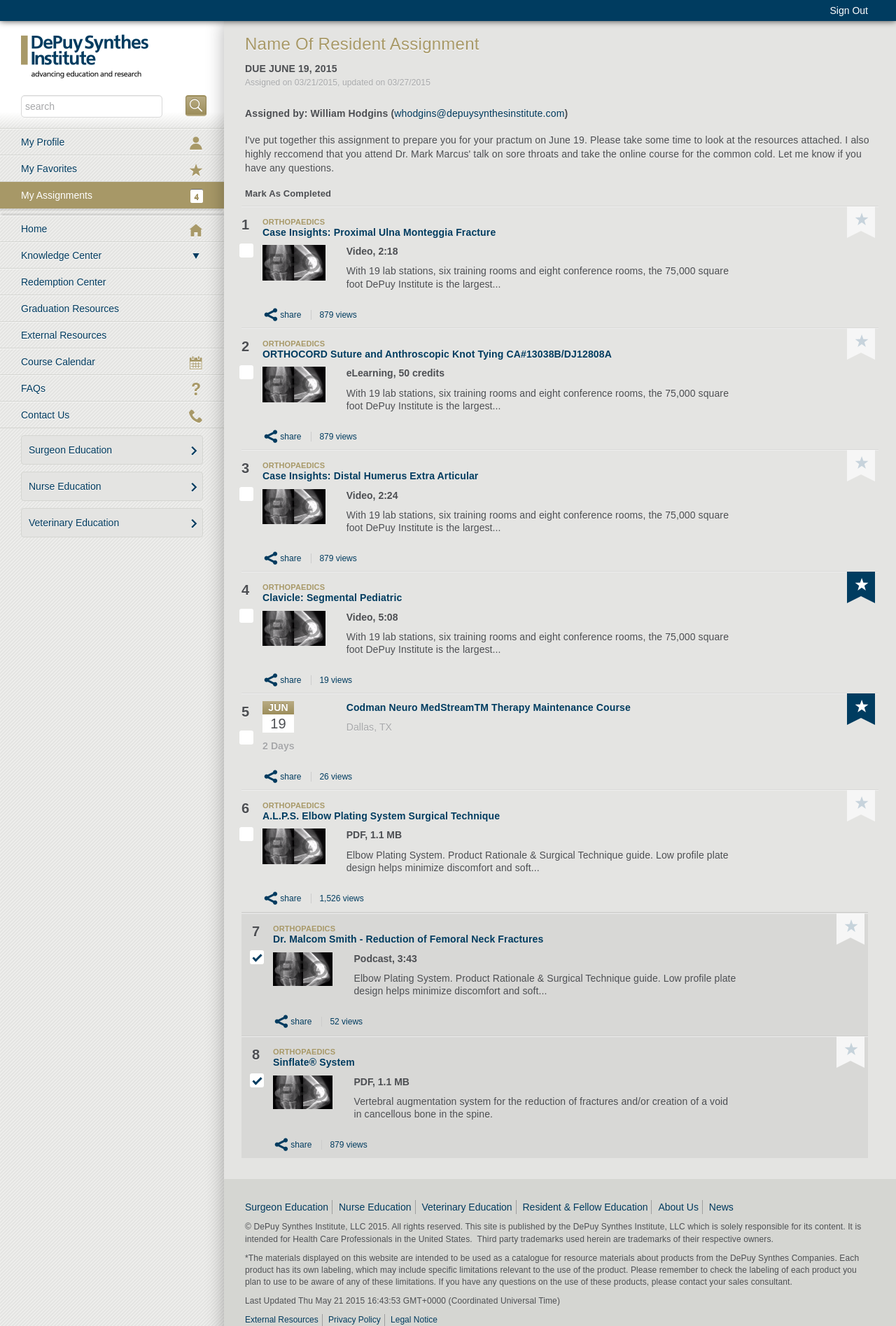
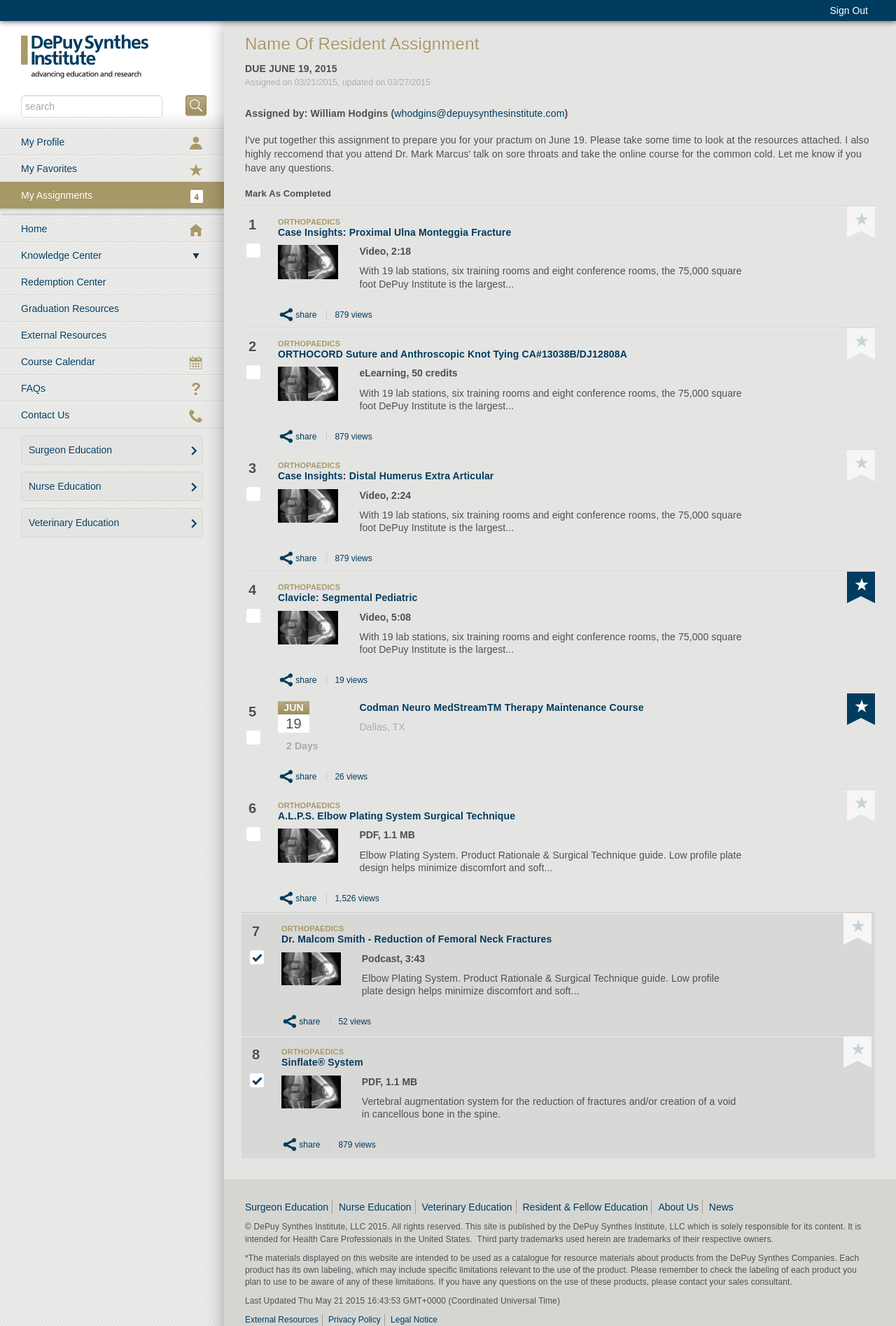
Before and after one commit to 12sm/depuysynthesinstitute, a PHP site: page /views/my-assignments/show-sequential.php in a window 1280 px wide. Shown: the top 1895 px of the page at 70% size. Run offline with PHP 8.4, Linux system fonts and the light colour scheme; some libraries are stand-ins or nearby versions.

Commit message:
indentation for checkboxes

```diff
--- a/css/source/app.css
+++ b/css/source/app.css
@@ -28,6 +28,14 @@
 
 .no-margin-top {
   margin-top:0!important;
+}
+
+.indent {
+  padding-left: 10px;
+}
+
+.content {
+  padding-left: 12px;
 }
 
 .container-fluid {
@@ -617,7 +625,7 @@ img.placeholder-image {
 
 .grey-bg {
   background-color: #D8D8D6;
-  padding: 0px 10px;
+  padding: 0px 0px 0px 10px;
   background-clip: content-box;
 }
 
@@ -1092,6 +1100,10 @@ span.warning p {
     font-size: 16px;
   }
 
+  .grey-bg .no-padding {
+   padding: 0px 10px;
+  }
+
 }
 
 @media only screen and (min-width: 1024px) {
--- a/views/my-assignments/show-sequential.php
+++ b/views/my-assignments/show-sequential.php
@@ -86,7 +86,7 @@
                 <div class="row single-class">
                   <div class="col-xs-12 no-padding">
                     <hr>
-                    <div class="row">
+                    <div class="row indent">
                       <div class="col-xs-10 col-sm-10 col-md-10 col-lg-10">
                         <div class="row">
                           <div class="checkBiz col-xs-1 ">
@@ -107,21 +107,21 @@
                             </div>
                           </div>
                           <div class="col-xs-11">
-                            <div class="row">
+                            <div class="row content">
                               <div class="col-xs-12">
                                 <h5>
                                   ORTHOPAEDICS
                                 </h5>
                               </div>
                             </div>
-                            <div class="row">
+                            <div class="row content">
                               <div class="col-xs-12">
                                 <h4>
                                   Case Insights: Proximal Ulna Monteggia Fracture
                                 </h4>
                               </div>
                             </div>
-                            <div class="row">
+                            <div class="row content">
                               <div class="col-xs-6 col-sm-4 col-md-2 col-lg-2">
                                 <img src="/img/myassignments/assignments-thumbnail.png" class="placeholder-image" />
                               </div>
@@ -142,7 +142,7 @@
                                 </div>
                               </div>
                             </div>
-                            <div class="course_interaction">
+                            <div class="course_interaction content">
                       				<div class="share-like-list dropdown btn-group">
                       					<span class="video_share dropdown-toggle" type="button" id="dropdownMenu1" data-toggle="dropdown"> <a href="#"><span class="glyphicon icon-share"></span> share</a>
                       					</span>
@@ -170,7 +170,7 @@
                 <div class="row single-class">
                   <div class="col-xs-12 no-padding">
                     <hr>
-                    <div class="row">
+                    <div class="row indent">
                       <div class="col-xs-10 col-sm-10 col-md-10 col-lg-10">
                         <div class="row">
                           <div class="checkBiz col-xs-1 ">
@@ -191,21 +191,21 @@
                             </div>
                           </div>
                           <div class="col-xs-11">
-                            <div class="row">
+                            <div class="row content">
                               <div class="col-xs-12">
                                 <h5>
                                   ORTHOPAEDICS
                                 </h5>
                               </div>
                             </div>
-                            <div class="row">
+                            <div class="row content">
                               <div class="col-xs-12">
                                 <h4>
                                   ORTHOCORD Suture and Anthroscopic Knot Tying CA#13038B/DJ12808A
                                 </h4>
                               </div>
                             </div>
-                            <div class="row">
+                            <div class="row content">
                               <div class="col-xs-6 col-sm-4 col-md-2 col-lg-2">
                                 <img src="/img/myassignments/assignments-thumbnail.png" class="placeholder-image" />
                               </div>
@@ -226,7 +226,7 @@
                                 </div>
                               </div>
                             </div>
-                            <div class="course_interaction">
+                            <div class="course_interaction content">
                       				<div class="share-like-list dropdown btn-group">
                       					<span class="video_share dropdown-toggle" type="button" id="dropdownMenu1" data-toggle="dropdown"> <a href="#"><span class="glyphicon icon-share"></span> share</a>
                       					</span>
@@ -254,7 +254,7 @@
                 <div class="row single-class">
                   <div class="col-xs-12 no-padding">
                     <hr>
-                    <div class="row">
+                    <div class="row indent">
                       <div class="col-xs-10 col-sm-10 col-md-10 col-lg-10">
                         <div class="row">
                           <div class="checkBiz col-xs-1 ">
@@ -275,21 +275,21 @@
                             </div>
                           </div>
                           <div class="col-xs-11">
-                            <div class="row">
+                            <div class="row content">
                               <div class="col-xs-12">
                                 <h5>
                                   ORTHOPAEDICS
                                 </h5>
                               </div>
                             </div>
-                            <div class="row">
+                            <div class="row content">
                               <div class="col-xs-12">
                                 <h4>
                                   Case Insights: Distal Humerus Extra Articular
                                 </h4>
                               </div>
                             </div>
-                            <div class="row">
+                            <div class="row content">
                               <div class="col-xs-6 col-sm-4 col-md-2 col-lg-2">
                                 <img src="/img/myassignments/assignments-thumbnail.png" class="placeholder-image" />
                               </div>
@@ -310,7 +310,7 @@
                                 </div>
                               </div>
                             </div>
-                            <div class="course_interaction">
+                            <div class="course_interaction content">
                       				<div class="share-like-list dropdown btn-group">
                       					<span class="video_share dropdown-toggle" type="button" id="dropdownMenu1" data-toggle="dropdown"> <a href="#"><span class="glyphicon icon-share"></span> share</a>
                       					</span>
@@ -338,7 +338,7 @@
                 <div class="row single-class">
                   <div class="col-xs-12 no-padding">
                     <hr>
-                    <div class="row">
+                    <div class="row indent">
                       <div class="col-xs-10 col-sm-10 col-md-10 col-lg-10">
                         <div class="row">
                           <div class="checkBiz col-xs-1 ">
@@ -359,21 +359,21 @@
                             </div>
                           </div>
                           <div class="col-xs-11">
-                            <div class="row">
+                            <div class="row content">
                               <div class="col-xs-12">
                                 <h5>
                                   ORTHOPAEDICS
                                 </h5>
                               </div>
                             </div>
-                            <div class="row">
+                            <div class="row content">
                               <div class="col-xs-12">
                                 <h4>
                                   Clavicle: Segmental Pediatric
                                 </h4>
                               </div>
                             </div>
-                            <div class="row">
+                            <div class="row content">
                               <div class="col-xs-6 col-sm-4 col-md-2 col-lg-2">
                                 <img src="/img/myassignments/assignments-thumbnail.png" class="placeholder-image" />
                               </div>
@@ -394,7 +394,7 @@
                                 </div>
                               </div>
                             </div>
-                            <div class="course_interaction">
+                            <div class="course_interaction content">
                       				<div class="share-like-list dropdown btn-group">
                       					<span class="video_share dropdown-toggle" type="button" id="dropdownMenu1" data-toggle="dropdown"> <a href="#"><span class="glyphicon icon-share"></span> share</a>
                       					</span>
@@ -422,7 +422,7 @@
                 <div class="row single-class single-date">
                   <div class="col-xs-12 no-padding">
                     <hr>
-                    <div class="row">
+                    <div class="row indent">
                       <div class="col-xs-10 col-sm-10 col-md-10 col-lg-10">
                         <div class="row">
                           <div class="checkBiz col-xs-1 ">
@@ -443,7 +443,7 @@
                             </div>
                           </div>
                           <div class="col-xs-11">
-                            <div class="row">
+                            <div class="row content">
                               <div class="col-xs-4 col-sm-4 col-md-2 col-lg-2">
                                 <div class="pull-left">
                                   <div class="calendar">
@@ -451,7 +451,7 @@
                                     <p class="calendar_date">19</p>
                                   </div>
                                 </div>
-                                <div class="row">
+                                <div class="row content">
                                   <div class="col-xs-12">
                                     <p class="tiny-grey"><strong>2 Days</strong></p>
                                   </div>
@@ -474,7 +474,7 @@
                                 </div>
                               </div>
                             </div>
-                            <div class="course_interaction">
+                            <div class="course_interaction content">
                       				<div class="share-like-list dropdown btn-group">
                       					<span class="video_share dropdown-toggle" type="button" id="dropdownMenu1" data-toggle="dropdown"> <a href="#"><span class="glyphicon icon-share"></span> share</a>
                       					</span>
@@ -502,7 +502,7 @@
                 <div class="row single-class">
                   <div class="col-xs-12 no-padding">
                     <hr>
-                    <div class="row">
+                    <div class="row indent">
                       <div class="col-xs-10 col-sm-10 col-md-10 col-lg-10">
                         <div class="row">
                           <div class="checkBiz col-xs-1 ">
@@ -523,21 +523,21 @@
                             </div>
                           </div>
                           <div class="col-xs-11">
-                            <div class="row">
+                            <div class="row content">
                               <div class="col-xs-12">
                                 <h5>
                                   ORTHOPAEDICS
                                 </h5>
                               </div>
                             </div>
-                            <div class="row">
+                            <div class="row content">
                               <div class="col-xs-12">
                                 <h4>
                                   A.L.P.S. Elbow Plating System Surgical Technique
                                 </h4>
                               </div>
                             </div>
-                            <div class="row">
+                            <div class="row content">
                               <div class="col-xs-6 col-sm-4 col-md-2 col-lg-2">
                                 <img src="/img/myassignments/assignments-thumbnail.png" class="placeholder-image" />
                               </div>
@@ -558,7 +558,7 @@
                                 </div>
                               </div>
                             </div>
-                            <div class="course_interaction">
+                            <div class="course_interaction content">
                       				<div class="share-like-list dropdown btn-group">
                       					<span class="video_share dropdown-toggle" type="button" id="dropdownMenu1" data-toggle="dropdown"> <a href="#"><span class="glyphicon icon-share"></span> share</a>
                       					</span>
@@ -609,21 +609,21 @@
                             </div>
                           </div>
                           <div class="col-xs-11">
-                            <div class="row">
+                            <div class="row content">
                               <div class="col-xs-12">
                                 <h5>
                                   ORTHOPAEDICS
                                 </h5>
                               </div>
                             </div>
-                            <div class="row">
+                            <div class="row content">
                               <div class="col-xs-12">
                                 <h4>
                                   Dr. Malcom Smith - Reduction of Femoral Neck Fractures
                                 </h4>
                               </div>
                             </div>
-                            <div class="row">
+                            <div class="row content">
                               <div class="col-xs-6 col-sm-4 col-md-2 col-lg-2">
                                 <img src="/img/myassignments/assignments-thumbnail.png" class="placeholder-image" />
                               </div>
@@ -644,7 +644,7 @@
                                 </div>
                               </div>
                             </div>
-                            <div class="course_interaction">
+                            <div class="course_interaction content">
                       				<div class="share-like-list dropdown btn-group">
                       					<span class="video_share dropdown-toggle" type="button" id="dropdownMenu1" data-toggle="dropdown"> <a href="#"><span class="glyphicon icon-share"></span> share</a>
                       					</span>
@@ -693,21 +693,21 @@
                             </div>
                           </div>
                           <div class="col-xs-11">
-                            <div class="row">
+                            <div class="row content">
                               <div class="col-xs-12">
                                 <h5>
                                   ORTHOPAEDICS
                                 </h5>
                               </div>
                             </div>
-                            <div class="row">
+                            <div class="row content">
                               <div class="col-xs-12">
                                 <h4>
                                   Sinflate® System
                                 </h4>
                               </div>
                             </div>
-                            <div class="row">
+                            <div class="row content">
                               <div class="col-xs-6 col-sm-4 col-md-2 col-lg-2">
                                 <img src="/img/myassignments/assignments-thumbnail.png" class="placeholder-image" />
                               </div>
@@ -728,7 +728,7 @@
                                 </div>
                               </div>
                             </div>
-                            <div class="course_interaction">
+                            <div class="course_interaction content">
                       				<div class="share-like-list dropdown btn-group">
                       					<span class="video_share dropdown-toggle" type="button" id="dropdownMenu1" data-toggle="dropdown"> <a href="#"><span class="glyphicon icon-share"></span> share</a>
                       					</span>
```
Also changed, not shown: views/my-assignments/show-unordered.php (+28 -28 lines).
